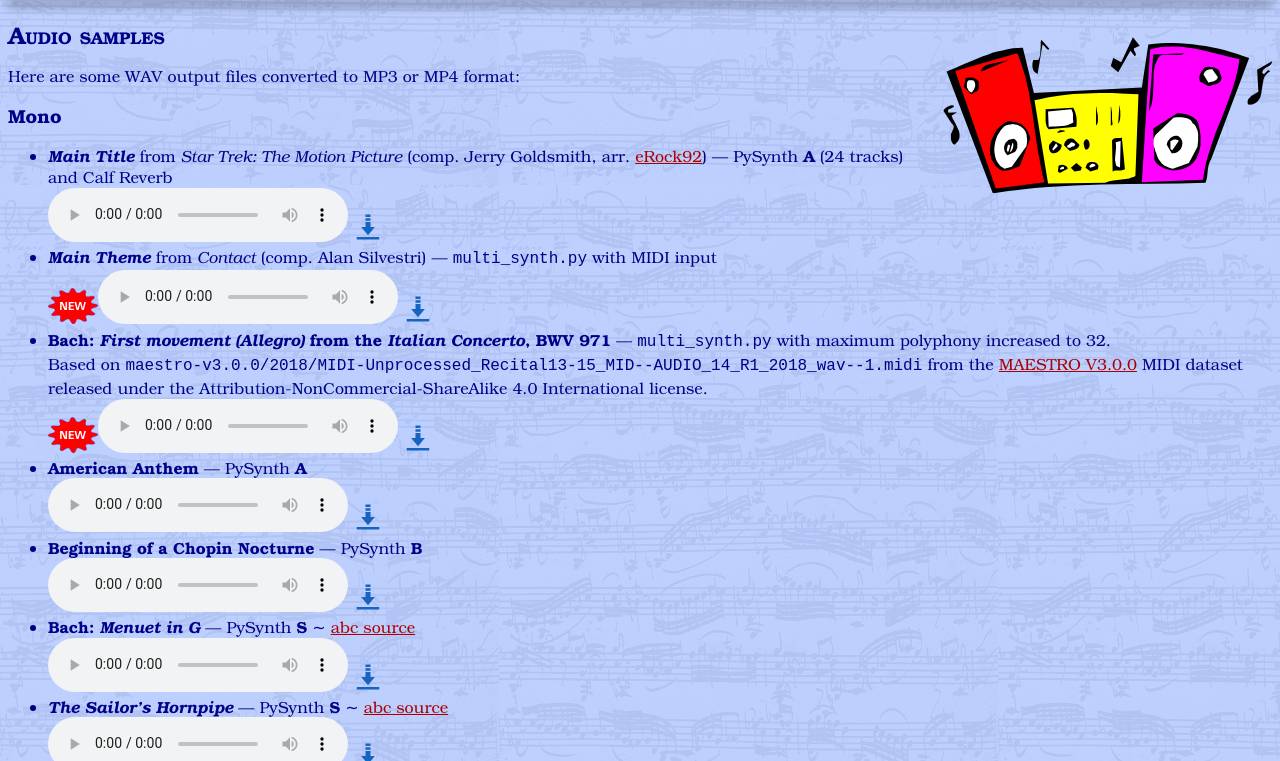
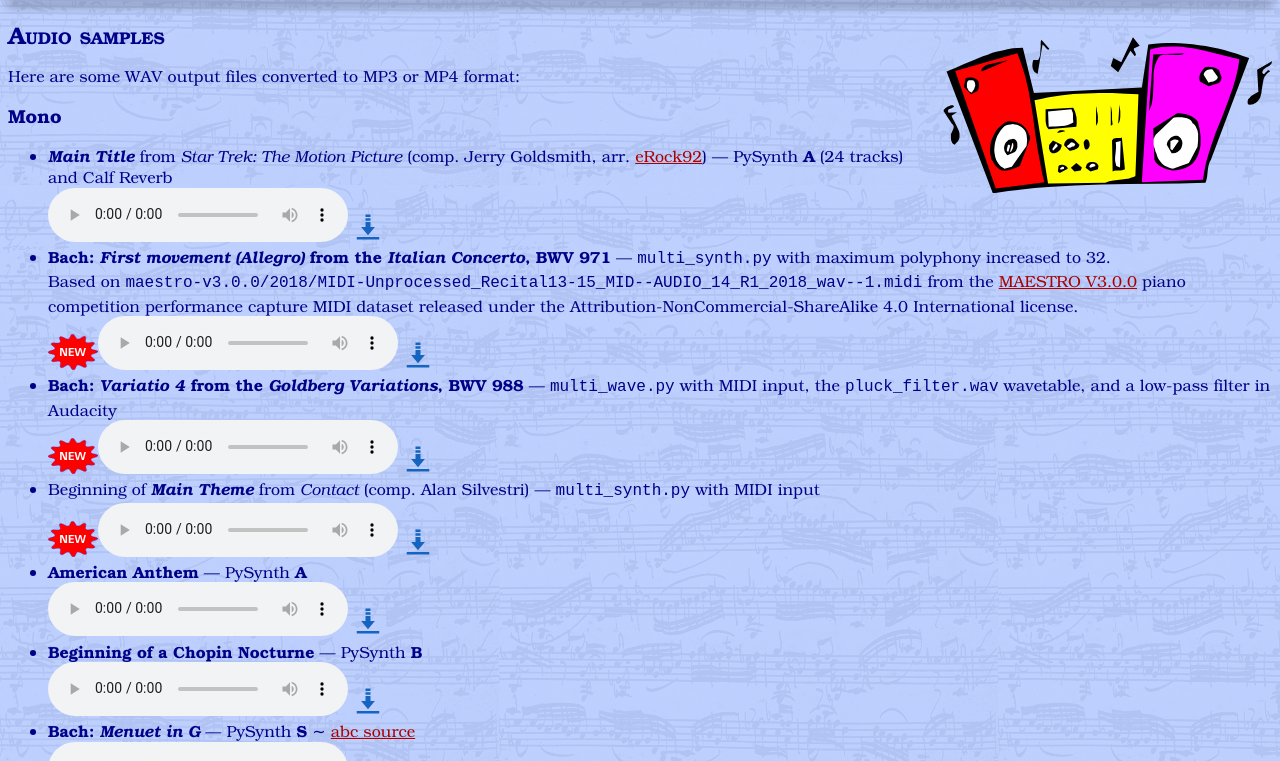
Before and after one commit to mdoege/PySynth, a plain HTML site: page docs/index.html in a window 1280 px wide. Shown: the part 468-1229 px from the top of the page. Drawn offline with Linux system fonts and the light colour scheme.

Commit message:
add demo file

```diff
--- a/docs/index.html
+++ b/docs/index.html
@@ -146,13 +146,17 @@ hr:after {  /* Not really supposed to work, but does */
 <br><audio src="sttmp.mp3" controls></audio>
 <a href="sttmp.mp3"><img src="Icons8_flat_download.svg" class="download" width="30px" alt="Download file"></a></li>
 
-<li><b><i>Main Theme</i></b> from <i>Contact</i> (comp. Alan Silvestri)  &mdash; <tt>multi_synth.py</tt> with MIDI input
+<li><b>Bach: <i>First movement (Allegro)</i> from the <i>Italian Concerto</i>, BWV 971</b> &mdash; <tt>multi_synth.py</tt> with maximum polyphony increased to 32.<br>Based on <tt>maestro-v3.0.0/2018/MIDI-Unprocessed_Recital13-15_MID--AUDIO_14_R1_2018_wav--1.midi</tt> from the <a href="https://magenta.tensorflow.org/datasets/maestro">MAESTRO V3.0.0</a> piano competition performance capture MIDI dataset released under the Attribution-NonCommercial-ShareAlike 4.0 International license.
+<br><img src="new.svg" width="50px"><audio src="italian.mp3" controls></audio>
+<a href="italian.mp3"><img src="Icons8_flat_download.svg" class="download" width="30px" alt="Download file"></a></li>
+
+<li><b>Bach: <i>Variatio 4</i> from the <i>Goldberg Variations</i>, BWV 988</b> &mdash; <tt>multi_wave.py</tt> with MIDI input, the <tt>pluck_filter.wav</tt> wavetable, and a low-pass filter in Audacity
+<br><img src="new.svg" width="50px"><audio src="bach_goldberg_v4.mp3" controls></audio>
+<a href="bach_goldberg_v4.mp3"><img src="Icons8_flat_download.svg" class="download" width="30px" alt="Download file"></a></li>
+
+<li>Beginning of <b><i>Main Theme</i></b> from <i>Contact</i> (comp. Alan Silvestri)  &mdash; <tt>multi_synth.py</tt> with MIDI input
 <br><img src="new.svg" width="50px"><audio src="contact.mp3" controls></audio>
 <a href="contact.mp3"><img src="Icons8_flat_download.svg" class="download" width="30px" alt="Download file"></a></li>
-
-<li><b>Bach: <i>First movement (Allegro)</i> from the <i>Italian Concerto</i>, BWV 971</b> &mdash; <tt>multi_synth.py</tt> with maximum polyphony increased to 32.<br>Based on <tt>maestro-v3.0.0/2018/MIDI-Unprocessed_Recital13-15_MID--AUDIO_14_R1_2018_wav--1.midi</tt> from the <a href="https://magenta.tensorflow.org/datasets/maestro">MAESTRO V3.0.0</a> MIDI dataset released under the Attribution-NonCommercial-ShareAlike 4.0 International license.
-<br><img src="new.svg" width="50px"><audio src="italian.mp3" controls></audio>
-<a href="italian.mp3"><img src="Icons8_flat_download.svg" class="download" width="30px" alt="Download file"></a></li>
 
 <li><b>American Anthem</b> &mdash; PySynth <b>A</b>
 <br><audio src="pysynth_anthem.mp4" controls></audio>
```
Also changed, not shown: 1 other file.
